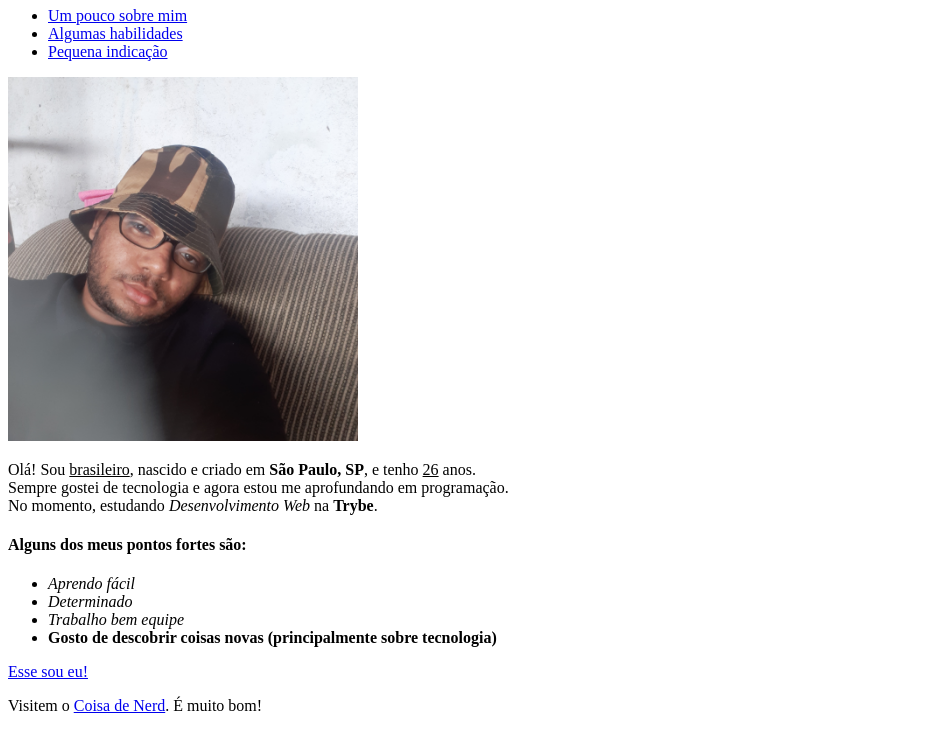
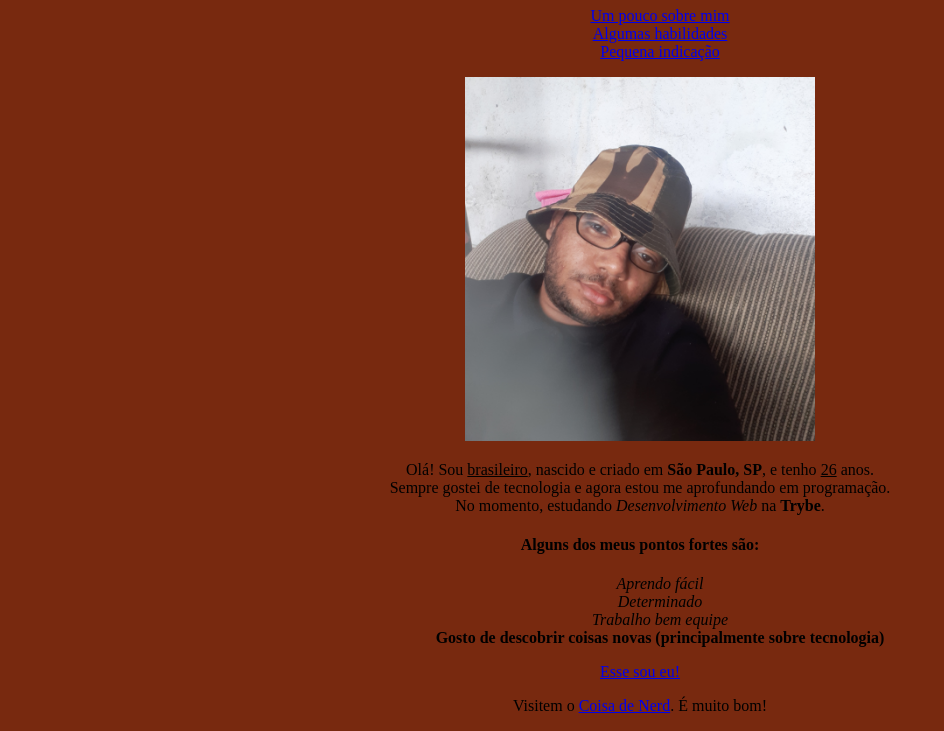
Before and after one commit to evertonpsantos/evertonpsantos.github.io, a plain HTML site: page index.html in a window 1280 px wide. Shown: the part 73-804 px from the top of the page, without its empty margins (0-944 px from the left). Drawn offline with Linux system fonts and the light colour scheme.

Commit message:
Adicionei uma cor de background

```diff
--- a/index.html
+++ b/index.html
@@ -3,12 +3,14 @@
 <head>
     <meta charset="UTF-8">
     <title>Portfólio Web</title>
+    <link rel="stylesheet" type="text/css" href="stylePortfolio.css">
 </head>
+
 <body>
 
     <h1>Everton Pires dos Santos</h1>
 
-    <ul>
+    <ul style="list-style-type:none;">
       <li><a href="#sobreMim">Um pouco sobre mim</a></li>
       <li><a href="#habilidades">Algumas habilidades</a></li>
       <li><a href="#indicacao">Pequena indicação</a></li>
@@ -20,7 +22,7 @@
 
     <h4 id="habilidades">Alguns dos meus pontos fortes são:</h4>
 
-<ul>
+<ul style="list-style-type:none;">
  <em><li>Aprendo fácil</li>
  <li>Determinado</li>
  <li>Trabalho bem equipe</li></em>
--- /dev/null
+++ b/stylePortfolio.css
@@ -0,0 +1,4 @@
+body {
+ background-color: #78290F;
+ text-align: center;
+}
```
